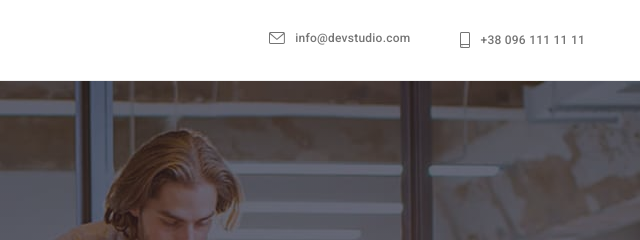
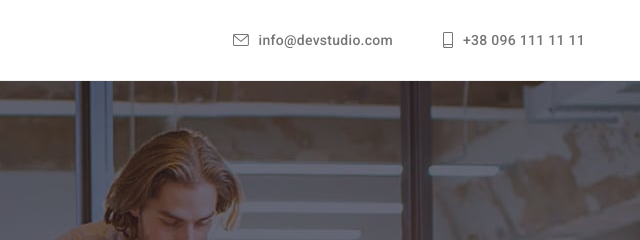
Before and after one commit to Anasurim/goit-markup-hw-08, a plain HTML site: page index.html in a window 1280 px wide. Shown: the top 240 px of the page, 640-1280 px from the left. Drawn offline with nearby package versions, Linux system fonts and the light colour scheme.

Commit message:
small fixes

```diff
--- a/sass/components/_contacts.scss
+++ b/sass/components/_contacts.scss
@@ -37,8 +37,8 @@
 
   text-decoration: none;
   font-weight: 500;
-  font-size: 12px;
-  line-height: calc(12 / 14);
+  font-size: 14px;
+  line-height: calc(16 / 14);
   letter-spacing: 0.02em;
   color: $primary-text-color;
 
```
Also changed, not shown: css/main.css, css/main.min.css, 1 other file.
